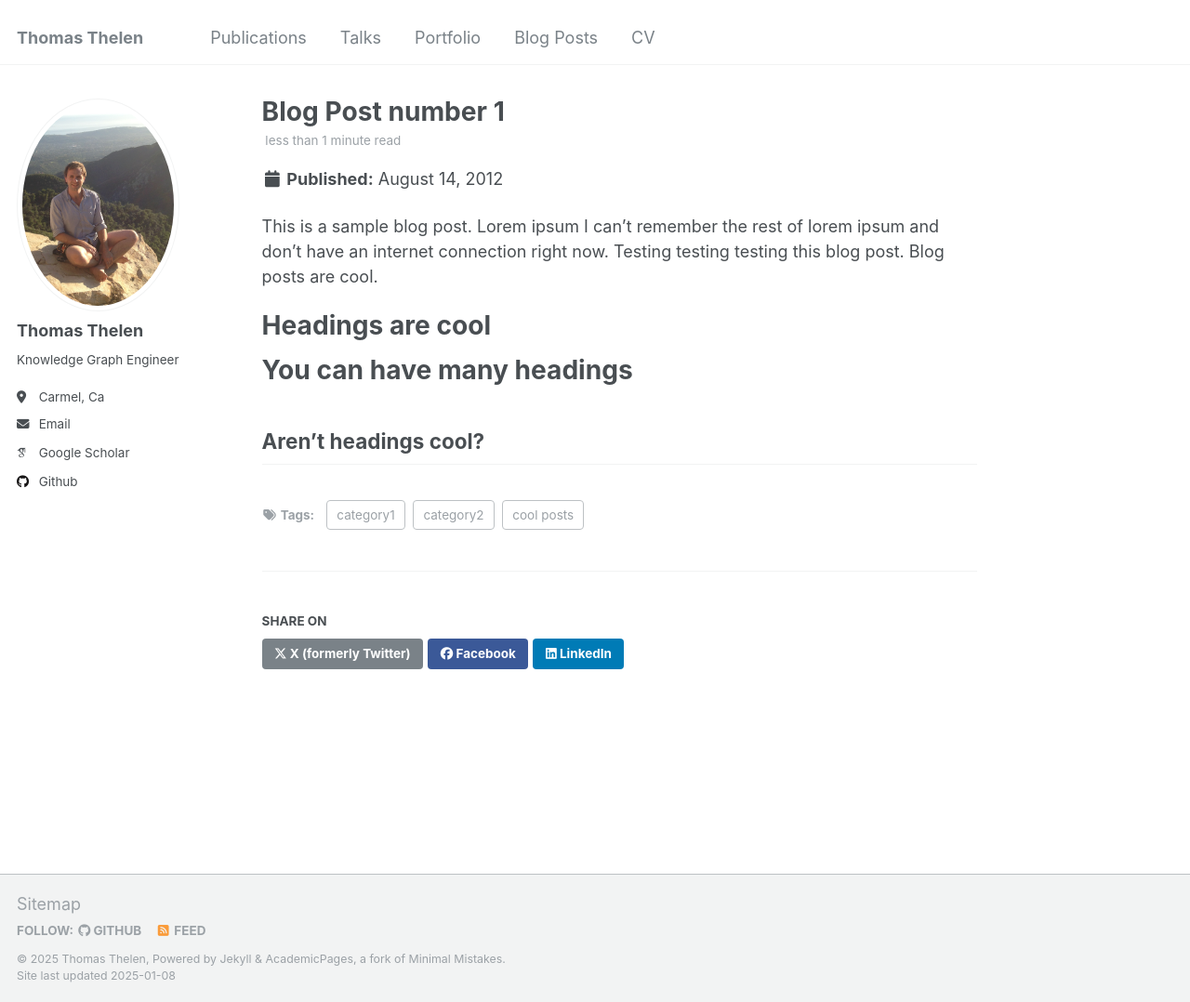
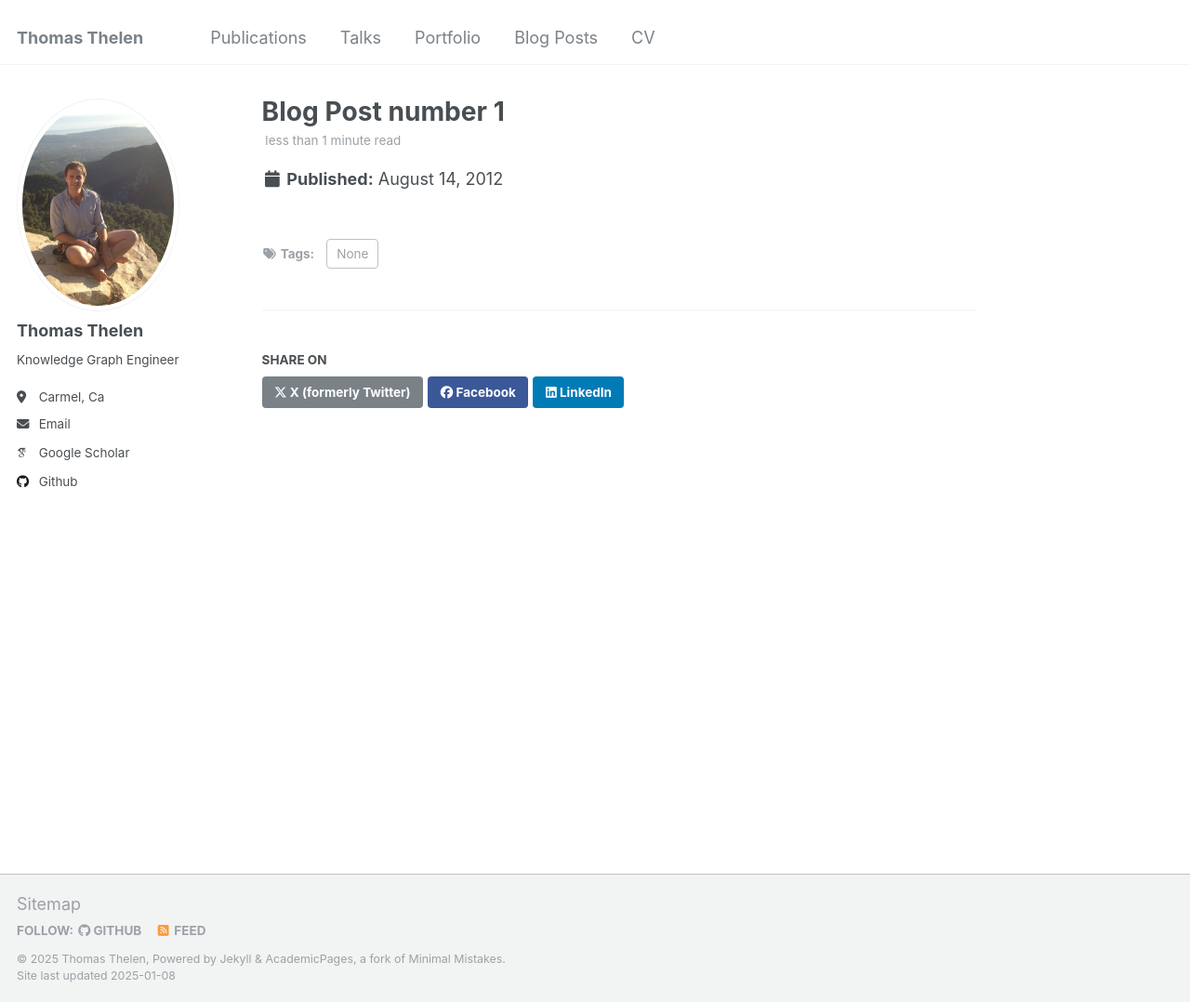
Before and after one commit to ThomasThelen/thomasthelen.github.io, a Jekyll site: the page built from _posts/2012-08-14-blog-post-1.md, in a window 1280 px wide and 1078 px high. Shown: the whole window at 93% size. Built offline with Jekyll 4.4.1, drawn with Linux system fonts in a browser that asks for light colours; some web fonts are replaced.

Commit message:
Remove default post

```diff
--- a/_posts/2012-08-14-blog-post-1.md
+++ b/_posts/2012-08-14-blog-post-1.md
@@ -3,18 +3,5 @@
 date: 2012-08-14
 permalink: /posts/2012/08/blog-post-1/
 tags:
-  - cool posts
-  - category1
-  - category2
+  - None
 ---
-
-This is a sample blog post. Lorem ipsum I can't remember the rest of lorem ipsum and don't have an internet connection right now. Testing testing testing this blog post. Blog posts are cool.
-
-Headings are cool
-======
-
-You can have many headings
-======
-
-Aren't headings cool?
-------
```
